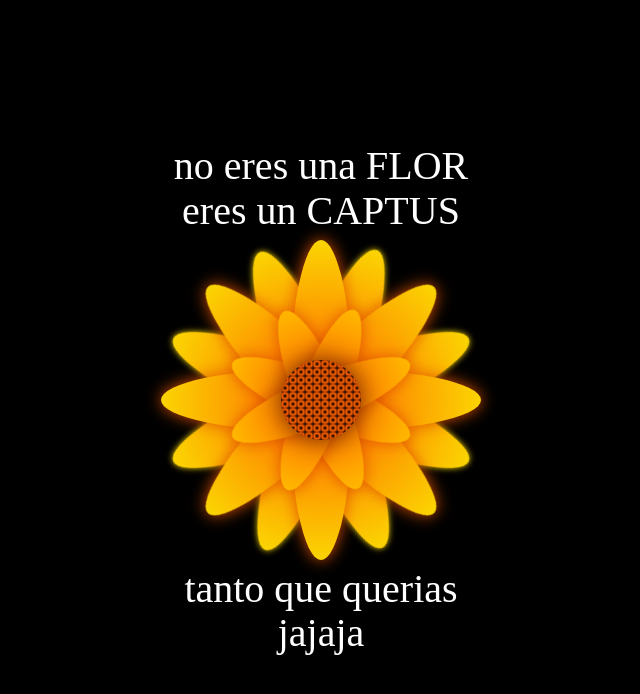
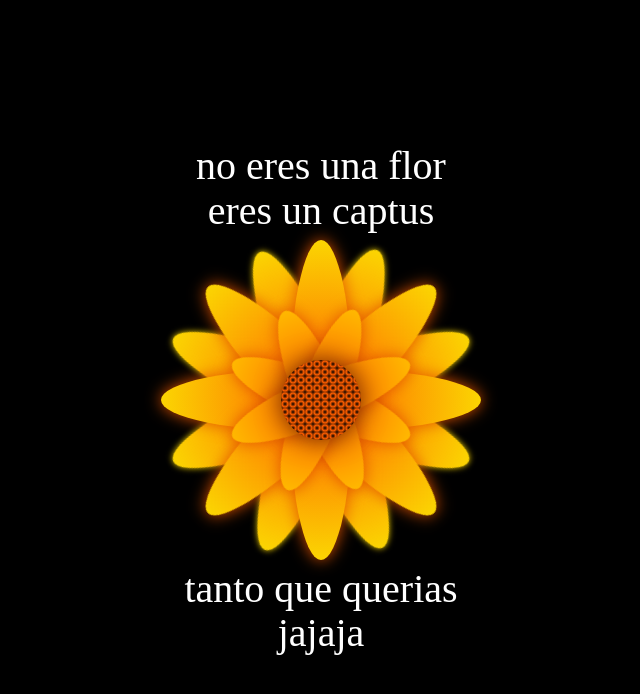
Before and after one commit to Ruthv12/FriendsAztecas, a plain HTML site: page index.html in a window 1280 px wide. Shown: the whole page, without its empty margins (319-959 px from the left). Drawn offline with Linux system fonts and the light colour scheme.

Commit message:
Update index.html

```diff
--- a/index.html
+++ b/index.html
@@ -10,7 +10,7 @@
 <body>
 
 <div class="flower">
-    <div class="text-above">no eres una FLOR eres un CAPTUS</div>
+    <div class="text-above">no eres una flor eres un captus </div>
     <div class="mid">
     </div>
     <div class="Petal1 p1">
```
